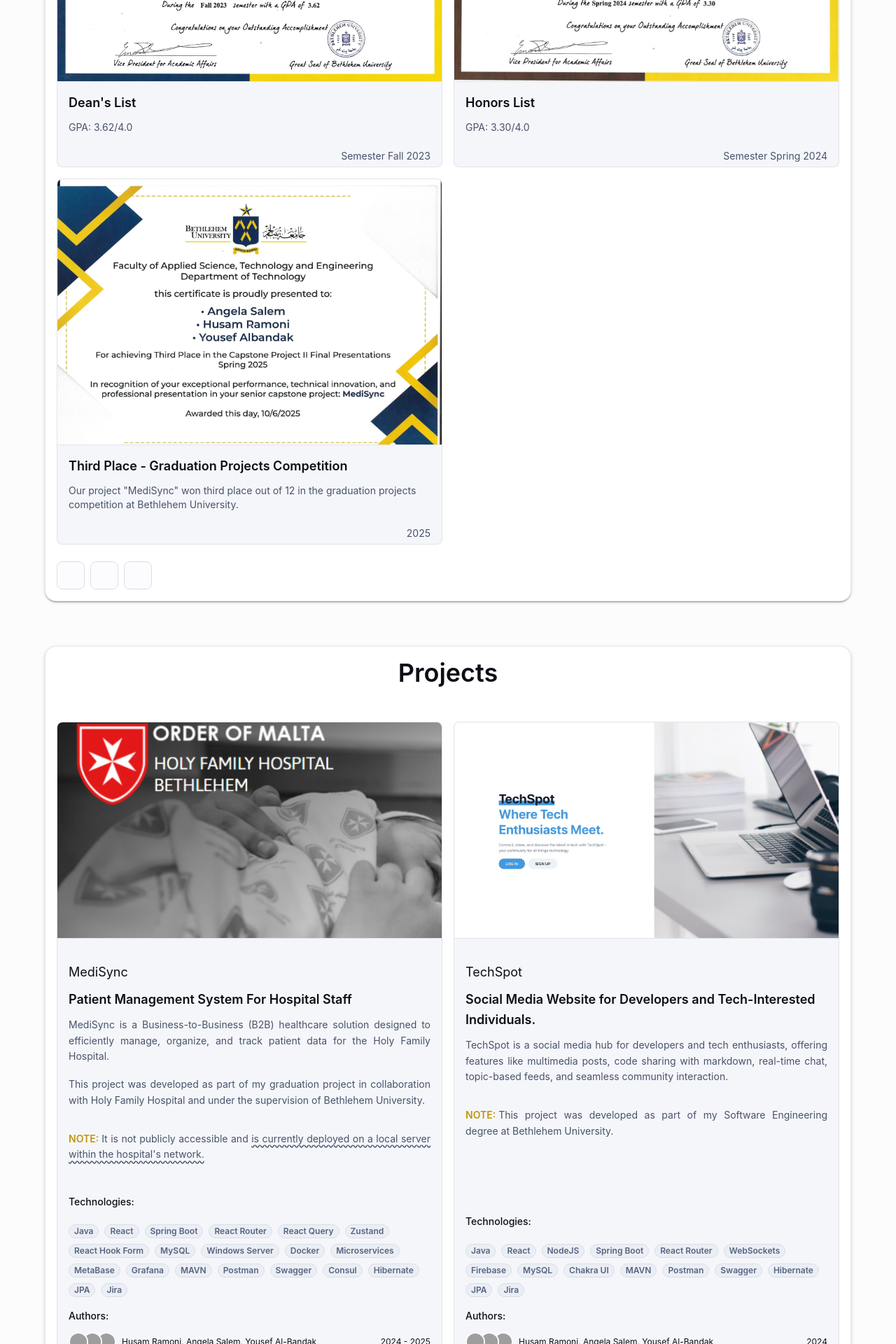
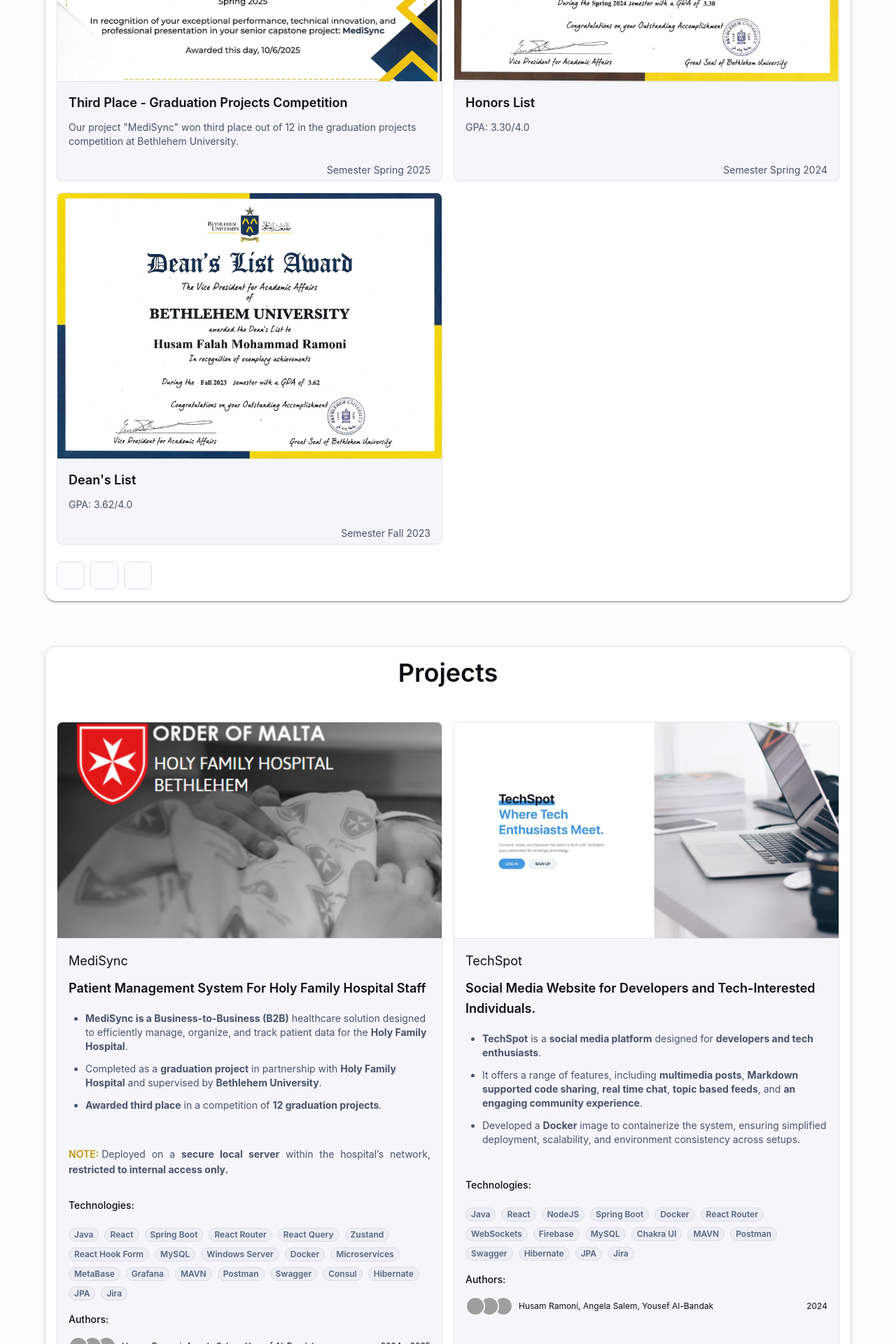
Before and after one commit to RamHusam111/My-Portfolio, a React (Vite) app: page / in a window 1280 px wide. Shown: the part 680-2600 px from the top of the page at 70% size. Built offline with nearby package versions, Linux system fonts and the light colour scheme; grey boxes are pictures that could not be loaded; some icons are missing.

Commit message:
highlighting  cards text

```diff
--- a/src/components/ContactWebsites.jsx
+++ b/src/components/ContactWebsites.jsx
@@ -2,7 +2,7 @@
 import GitHubIcon from '@mui/icons-material/GitHub';
 import LinkedInIcon from '@mui/icons-material/LinkedIn';
 import MarkunreadIcon from '@mui/icons-material/Markunread';
-import { GITHUB_URL, LINKEDIN_URL } from '../constants';
+import { GITHUB_URL, LINKEDIN_URL, EMAIL } from '../constants';
 import IconButton from '@mui/material/IconButton';
 export default function ContactWebsites() {
   return (
@@ -30,8 +30,8 @@
             <IconButton
               color="inherit"
               size="medium"
-              href= 'mailto:husamramoni@gmail.com'
-              aria-label="LinkedIn"
+              href={`mailto:${EMAIL}`}
+              aria-label="Email"
               sx={{ alignSelf: 'center' }}
             >
               <MarkunreadIcon />
--- a/src/components/cards/CertificationsCard.jsx
+++ b/src/components/cards/CertificationsCard.jsx
@@ -83,9 +83,10 @@
         onClose={closeLightbox}
         fullScreen={fullScreen}
         maxWidth="xl"
+
         PaperProps={{
           sx: {
-            backgroundColor: 'rgba(0,0,0,0.9)',
+            // backgroundColor: 'rgba(0,0,0,0.9)',
             boxShadow: 'none',
           },
         }}
@@ -114,7 +115,7 @@
               display: 'block',
               margin: '0 auto',
               maxWidth: '100%',
-              maxHeight: '100vh',
+              maxHeight: '85vh',
               objectFit: 'contain',
               userSelect: 'none',
             }}
--- a/src/components/cards/ProjectsCard.jsx
+++ b/src/components/cards/ProjectsCard.jsx
@@ -10,10 +10,10 @@
 import AvatarGroup from '@mui/material/AvatarGroup';
 import Box from '@mui/material/Box';
 import Chip from '@mui/material/Chip';
-import { highlightText } from '../../functions/highlightText.function';
+import CardActionArea from '@mui/material/CardActionArea';
 
 export default function ProjectsCard({
-  img, tag, title, descriptionParagraphs = [], note = '', noteHighlights = [],authors, technologies, date}) {
+  img, tag, title, descriptionParagraphs = [], note = '', authors, technologies, date, githubUrl }) {
 
   const [focusedCardIndex, setFocusedCardIndex] = React.useState(null);
 
@@ -32,19 +32,32 @@
           variant="outlined"
           onFocus={() => handleFocus(0)}
           onBlur={handleBlur}
-          tabIndex={0}
+          tabIndex={-1}
           className={focusedCardIndex === 0 ? 'Mui-focused' : ''}
         >
+          <CardActionArea
+            component="a"
+            href={githubUrl}
+            target="_blank"
+            rel="noopener noreferrer"
+            aria-label={title ? `Open ${title} on GitHub` : 'Open project on GitHub'}
+            sx={{
+              // keep the same visual feel
+              display: 'flex',
+              flexDirection: 'column',
+              alignItems: 'stretch',
+            }}
+          >
+
             {img && (
               <CardMedia
                 component="img"
-              alt="Image should be here"
+                alt={title || 'Project image'}
                 image={img}
                 sx={{
                   aspectRatio: '16 / 9',
                   borderBottom: '1px solid',
                   borderColor: 'divider',
-
                   objectFit: 'cover',
                   width: '100%',
                   height: 'auto',
@@ -70,22 +83,33 @@
                   )}
 
                   {/* paragraphs */}
-              {descriptionParagraphs.map((p, idx) => (
-                <StyledTypography key={idx} variant="body2" color="text.secondary" gutterBottom>
+                  <Box component="ul" sx={{ pl: 3, my: 1 }}>
+                    {descriptionParagraphs
+                      .filter(Boolean) // skip empty strings
+                      .map((p, idx) => (
+                        <Typography
+                          key={idx}
+                          component="li"
+                          variant="body2"
+                          color="text.secondary"
+                          sx={{ mb: 1.5 }}
+                        >
                           {p}
-                </StyledTypography>
+                        </Typography>
                       ))}
+                  </Box>
+
 
                   {/* note */}
                   {note && (
-                <StyledTypography variant="body2" color="text.secondary" sx={{mt: 3}} gutterBottom>
+                    <StyledTypography variant="body2" color="text.secondary" sx={{ mt: 3 }} gutterBottom>
                       <Box
                         component="span"
                         sx={{ fontWeight: 600, color: 'warning.main', mr: 0.5 }}
                       >
                         NOTE:
                       </Box>
-                  {highlightText(note, noteHighlights)}
+                      {note}
                     </StyledTypography>
                   )}
                 </>
@@ -93,16 +117,13 @@
             </SyledCardContent>
 
             <Author authors={authors} date={date} technologies={technologies} />
+
+          </CardActionArea>
         </SyledCard>
       </Grid>
     </>
   )
 }
-
-
-
-
-
 
 
 
@@ -136,14 +157,9 @@
     paddingBottom: 16,
   },
 });
-
 function Author({ authors, date, technologies }) {
-  const hasTechnologies =
-    Array.isArray(technologies) && technologies.length > 0;
-
-  const hasAuthors =
-    Array.isArray(authors) && authors.length > 0;
-
+  const hasTechnologies = Array.isArray(technologies) && technologies.length > 0;
+  const hasAuthors = Array.isArray(authors) && authors.length > 0;
   const hasDate = Boolean(date);
 
   // If nothing to show, render nothing
--- a/src/components/sections/Projects.section.jsx
+++ b/src/components/sections/Projects.section.jsx
@@ -23,10 +23,10 @@
   title={project.title}
   descriptionParagraphs={project.descriptionParagraphs}
   note={project.note}
-  noteHighlights={project.noteHighlights}
   authors={project.authors}
   technologies={project.technologies}
   date={project.date}
+  githubUrl={project.githubUrl}
 />
 
         ))}
--- a/src/constants.js
+++ b/src/constants.jsx
@@ -7,8 +7,12 @@
 
 export const LINKEDIN_URL = 'https://www.linkedin.com/in/husam-ramoni';
 export const GITHUB_URL = 'https://github.com/RamHusam111';
-export const ABOUT_ME_PARAGRAPH = `Hi, I'm Husam Ramoni graduated from Bethlehem University with a BSc in Software Engineering. I have hands on experience in developing production ready applications using modern technologies and best practices. Known for clear communication, teamwork, and delivering solutions
-that meet real-world needs.`;
+export const EMAIL = 'husamramoni@gmail.com';
+export const ABOUT_ME_PARAGRAPH = (
+  <>
+    Hi, I'm <strong>Husam Ramoni</strong>, a <strong>Software Engineering</strong> graduate from <strong>Bethlehem University</strong> with hands on experience in building <strong>scalable, production ready applications</strong>. I value <strong>clear communication</strong>, <strong>collaboration</strong>, and creating <strong>innovative</strong> solutions that solve real world problems.
+  </>
+);
 
 
 
@@ -34,89 +38,32 @@
   ]},
 
   {operatingSystems: [
-    'MacOS', 'Windows','Linux'
+    'MacOS', 'Windows','Linux', 'Windows Server'
   ]},
 
   {others: [
-     'Microservices', 'Maven', 'Swagger', 'Eureka' ,'Figma', 'Windows Server','XAMPP'
+     'Microservices', 'MAVN', 'Swagger', 'Eureka', 'Consul' ,'Figma','XAMPP', 'MetaBase', 'Grafana', 'WebSockets', 'React Router', 'React Query', 'Zustand', 'React Hook Form', 'REST APIs', 'OpenVPN', 'Feign Client',
   ]},
 
 ];
 
 
+export const ABOUT_ME_CARDS = [
 
+  {
+    img: `${third_place}`,
+    title: 'Third Place - Graduation Projects Competition',
+    description:'Our project "MediSync" won third place out of 12 in the graduation projects competition at Bethlehem University.',
+    date: 'Semester Spring 2025',
+  },
 
+  {
+    img: `${honors_spring2024}`,
+    title: 'Honors List',
+    description:'GPA: 3.30/4.0',
+    date: 'Semester Spring 2024',
+  },
 
-
-
-export const PROJECTS_DATA = [
-  {
-    img: `${ordereDeMalte}`,
-    tag: 'MediSync',
-    title: 'Patient Management System For Hospital Staff',
-    descriptionParagraphs: [
-      'MediSync is a Business-to-Business (B2B) healthcare solution designed to efficiently manage, organize, and track patient data for the Holy Family Hospital.',
-      '',
-      'This project was developed as part of my graduation project in collaboration with Holy Family Hospital and under the supervision of Bethlehem University.',
-    ],
-    note:
-      "It is not publicly accessible and is currently deployed on a local server within the hospital's network.",
-    noteHighlights: [
-      "is currently deployed on a local server within the hospital's network."
-    ],
-    authors: [
-      { name: 'Husam Ramoni', avatar: '/static/images/avatar/1.jpg' },
-      { name: 'Angela Salem', avatar: '/static/images/avatar/1.jpg' },
-      { name: 'Yousef Al-Bandak', avatar: '/static/images/avatar/1.jpg' },
-    ],
-    technologies: ['Java', 'React', 'Spring Boot', 'React Router', 'React Query', 'Zustand', 'React Hook Form', 'MySQL' , 'Windows Server', 'Docker', 'Microservices', 'MetaBase', 'Grafana', 'MAVN', 'Postman', 'Swagger', 'Consul', 'Hibernate', 'JPA', 'Jira'],
-    date: '2024 - 2025',
-  },
-  {
-    img: `${techSpot}`,
-    tag: 'TechSpot',
-    title: 'Social Media Website for Developers and Tech-Interested Individuals.',
-    descriptionParagraphs: [
-      'TechSpot is a social media hub for developers and tech enthusiasts, offering features like multimedia posts, code sharing with markdown, real-time chat, topic-based feeds, and seamless community interaction.',
-
-    ],
-    note: 'This project was developed as part of my Software Engineering degree at Bethlehem University.',
-    noteHighlights: [],
-authors: [
-      { name: 'Husam Ramoni', avatar: '/static/images/avatar/1.jpg' },
-      { name: 'Angela Salem', avatar: '/static/images/avatar/1.jpg' },
-      { name: 'Yousef Al-Bandak', avatar: '/static/images/avatar/1.jpg' },
-    ],
-    technologies: ['Java', 'React', 'NodeJS', 'Spring Boot', 'React Router', 'WebSockets', 'Firebase', 'MySQL' , 'Chakra UI', 'MAVN', 'Postman', 'Swagger', 'Hibernate', 'JPA', 'Jira'],
-    date: '2024',
-  },
-  {
-    img: `${automation}`,
-    tag: 'TechSpot Automation Testing',
-    title: 'Quality Assurance and Automation Testing for TechSpot Website',
-    descriptionParagraphs: [
-      'Implemented comprehensive quality assurance and automation testing for the TechSpot website, ensuring robust functionality, seamless user experience, and high performance across all features and components.'
-    ],
-    note: '',
-    noteHighlights: [],
-    authors: [
-      { name: 'Husam Ramoni', avatar: '/static/images/avatar/1.jpg' },
-      { name: 'Yousef Al-Bandak', avatar: '/static/images/avatar/1.jpg' },
-    ],
-    technologies: ['Java', 'Selenium', 'RestAssured', 'Junit', 'TestNG' ,'Mockito',  'MAVN', 'GitHub Actions', 'Excel', 'Postman'],
-    date: '2024',
-  },
-];
-
-
-
-
-
-
-
-
-
-export const ABOUT_ME_CARDS = [
   {
     img: `${deans_list_fall2023}`,
     // tag: 'MediSync',
@@ -129,21 +76,83 @@
     // technologies: [],
     date: 'Semester Fall 2023',
   },
+];
 
+
+
+
+export const PROJECTS_DATA = [
   {
-    img: `${honors_spring2024}`,
-    title: 'Honors List',
-    description:'GPA: 3.30/4.0',
-    date: 'Semester Spring 2024',
+    img: `${ordereDeMalte}`,
+    tag: 'MediSync',
+    title: 'Patient Management System For Holy Family Hospital Staff',
+
+    descriptionParagraphs: [
+      <><strong>MediSync is a Business-to-Business (B2B)</strong> healthcare solution designed to efficiently manage, organize, and track patient data for the <strong>Holy Family Hospital</strong>.</>,
+      <>Completed as a <strong>graduation project</strong> in partnership with <strong>Holy Family Hospital</strong> and supervised by <strong>Bethlehem University</strong>.</>,
+      <><strong>Awarded third place</strong> in a competition of <strong>12 graduation projects</strong>.</>,
+    ],
+
+    note:
+      <>Deployed on a <strong>secure local server</strong> within the hospital’s network, <strong>restricted to internal access only.</strong></>,
+
+    authors: [
+      { name: 'Husam Ramoni', avatar: '/static/images/avatar/1.jpg' },
+      { name: 'Angela Salem', avatar: '/static/images/avatar/1.jpg' },
+      { name: 'Yousef Al-Bandak', avatar: '/static/images/avatar/1.jpg' },
+    ],
+    technologies: ['Java', 'React', 'Spring Boot', 'React Router', 'React Query', 'Zustand', 'React Hook Form', 'MySQL' , 'Windows Server', 'Docker', 'Microservices', 'MetaBase', 'Grafana', 'MAVN', 'Postman', 'Swagger', 'Consul', 'Hibernate', 'JPA', 'Jira'],
+    date: '2024 - 2025',
+    githubUrl: GITHUB_URL,
   },
+  {
+    img: `${techSpot}`,
+    tag: 'TechSpot',
+    title: 'Social Media Website for Developers and Tech-Interested Individuals.',
+    descriptionParagraphs: [
+      <><strong>TechSpot</strong> is a <strong>social media platform</strong> designed for <strong>developers and tech enthusiasts</strong>.</>,
+      <>It offers a range of features, including <strong>multimedia posts</strong>, <strong>Markdown supported code sharing</strong>, <strong>real time chat</strong>, <strong>topic based feeds</strong>, and <strong>an engaging community experience</strong>.</>,
+      <>Developed a <strong>Docker</strong> image to containerize the system, ensuring simplified deployment, scalability, and environment consistency across setups.</>
+    ],
+    note: '',
 
+authors: [
+      { name: 'Husam Ramoni', avatar: '/static/images/avatar/1.jpg' },
+      { name: 'Angela Salem', avatar: '/static/images/avatar/1.jpg' },
+      { name: 'Yousef Al-Bandak', avatar: '/static/images/avatar/1.jpg' },
+    ],
+    technologies: ['Java', 'React', 'NodeJS', 'Spring Boot', 'Docker' , 'React Router', 'WebSockets', 'Firebase', 'MySQL' , 'Chakra UI', 'MAVN', 'Postman', 'Swagger', 'Hibernate', 'JPA', 'Jira'],
+    date: '2024',
+    githubUrl: 'https://github.com/ObjectOrienters/Techspot-Monolithic',
+  },
   {
-    img: `${third_place}`,
-    title: 'Third Place - Graduation Projects Competition',
-    description:'Our project "MediSync" won third place out of 12 in the graduation projects competition at Bethlehem University.',
-    date: '2025',
+    img: `${automation}`,
+    tag: 'TechSpot Automation Testing',
+    title: 'Quality Assurance and Automation Testing for TechSpot Website',
+    descriptionParagraphs: [
+      <>Implemented a comprehensive <strong>Quality Assurance (QA) and Automation Testing</strong> strategy for the <strong>TechSpot</strong> social media platform.</>,
+      <>Developed and executed <strong>automated test scripts</strong> using <strong>Java</strong>, <strong>Selenium</strong>, and <strong>RestAssured</strong> to ensure the reliability and functionality of both front-end and back-end components.</>,
+      <>Conducted extensive <strong>manual testing</strong> to identify and document bugs, performance issues, and user experience improvements.</>,
+    ],
+    note: '',
+    authors: [
+      { name: 'Husam Ramoni', avatar: '/static/images/avatar/1.jpg' },
+      { name: 'Yousef Al-Bandak', avatar: '/static/images/avatar/1.jpg' },
+    ],
+    technologies: ['Java', 'Selenium', 'RestAssured', 'Junit', 'TestNG' ,'Mockito',  'MAVN', 'GitHub Actions', 'Excel', 'Postman'],
+    date: '2024',
+    githubUrl: 'https://github.com/ObjectOrienters/Automation_Testing_TechSpot_Project'
   },
 ];
+
+
+
+
+
+
+
+
+
 
 
 export const EXPERIENCE_DATA = [
```
Also changed, not shown: src/components/ContactForm.jsx (+7 -5 lines), src/components/MainContent.jsx (+16 -1 lines). Lines whose indentation alone changed are shown as unchanged.
